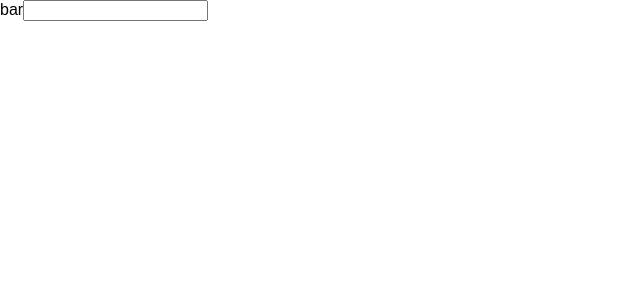
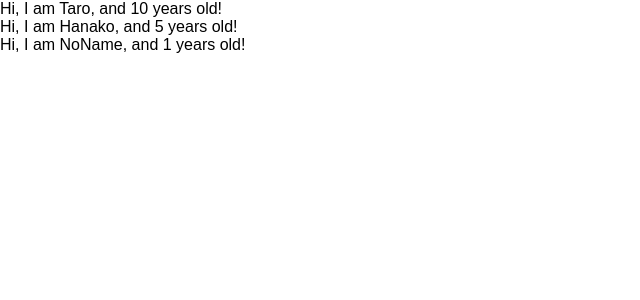
Before and after one commit to manaho-doi/udemy, a React (Create React App) app: page / in a window 1280 px wide. Shown: the top 300 px of the page, without its empty margins (0-640 px from the left). Built offline with nearby package versions, Linux system fonts and the light colour scheme.

Commit message:
learn props of component

```diff
--- a/src/App.js
+++ b/src/App.js
@@ -1,19 +1,33 @@
-import React, { Component } from 'react';
+import React from 'react';
 
-class App extends Component {
-  render() {
-    return (
-      <div>
-        <label htmlFor='bar'>bar</label>
-        <input
-          tyoe='text'
-          onChange={() => {
-            console.log('I am clicked');
-          }}
-        />
-      </div>
-    );
-  }
-}
+const App = () => {
+  const profiles = [
+    {
+      name: 'Taro',
+      age: '10'
+    },
+    { name: 'Hanako', age: '5' },
+    { name: 'NoName' }
+  ];
+  return (
+    <div>
+      {profiles.map((profile, index) => {
+        return <User name={profile.name} age={profile.age} key={index} />;
+      })}
+    </div>
+  );
+};
+
+const User = props => {
+  return (
+    <div>
+      Hi, I am {props.name}, and {props.age} years old!
+    </div>
+  );
+};
+
+User.defaultProps = {
+  age: 1
+};
 
 export default App;
```
